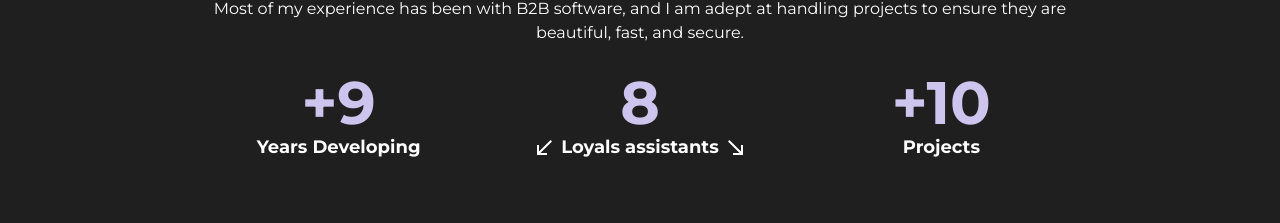
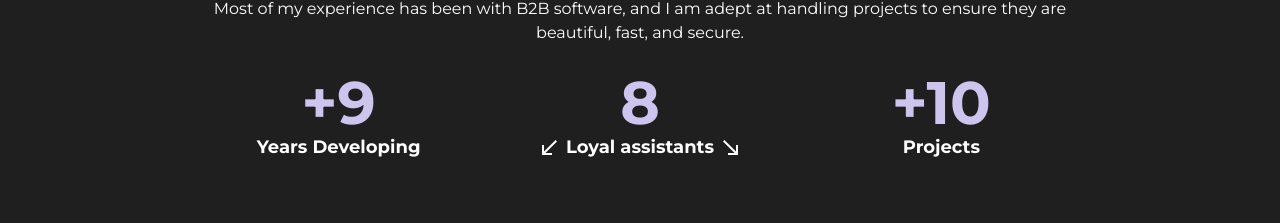
Before and after one commit to isabella-riquetti/my-isabella-riquetti, a React (Vite) app: page / in a window 1280 px wide. Shown: the part 979-1202 px from the top of the page. Built offline with nearby package versions, Linux system fonts and the light colour scheme.

Commit message:
Fix typo

```diff
--- a/src/components/About/About.tsx
+++ b/src/components/About/About.tsx
@@ -29,7 +29,7 @@ function About() {
         </div>
         <div className="flex flex-col lg:order-2">
           <span className="text-6xl text-purple-300">8</span>
-          <span className="text-lg"><SouthWestIcon /> Loyals assistants <SouthEastIcon /></span>
+          <span className="text-lg"><SouthWestIcon /> Loyal assistants <SouthEastIcon /></span>
         </div>
       </div>
       <div className="w-full grid grid-rows-1 grid-cols-8 md:grid-cols-[auto,auto,auto,auto,160px,auto,auto,auto,auto] justify-center items-end gap-[2%]">
--- a/src/components/Vitrine/Vitrine.tsx
+++ b/src/components/Vitrine/Vitrine.tsx
@@ -47,7 +47,7 @@ const Vitrine = ({ images }: { images: string[] }) => {
                 <button onClick={() => move(-1)} disabled={current <= 0} className="p-0 z-30 absolute top-[calc(50%-12px)] left-[-24px] text-black-950 h-fit w-6 border-0 disabled:text-black-400 rounded-full mr-auto">
                     <ChevronLeftIcon className="w-6 h-6" />
                 </button>
-                <div className="w-full h-full relative overflow-hidden cursor-pointer"
+                <div role="button" className="w-full h-full relative overflow-hidden cursor-pointer"
                     onClick={() => setIsExpanded(true)} {...handlers}>
                     <Carousel
                         images={images}
@@ -67,7 +67,7 @@ const Vitrine = ({ images }: { images: string[] }) => {
                 <Button onClick={() => setIsExpanded(false)} className="fixed z-50 top-[20px] right-[20px] text-white h-fit w-fit border-0 rounded-full">
                     <CloseIcon className="h-8 w-8" />
                 </Button>
-                <div className="flex flex-row items-center justify-between" onClick={(e) => handleClick(e)}>
+                <div role="button" className="flex flex-row items-center justify-between" onClick={(e) => handleClick(e)}>
                     <Button onClick={() => move(-1)} disabled={current <= 0} className="z-50 fixed top-[calc(50vh-20px)] left-[20px] text-white h-fit w-fit border-0 disabled:text-black-400 rounded-full">
                         <ChevronLeftIcon className="w-12 h-12" />
                     </Button>
```
